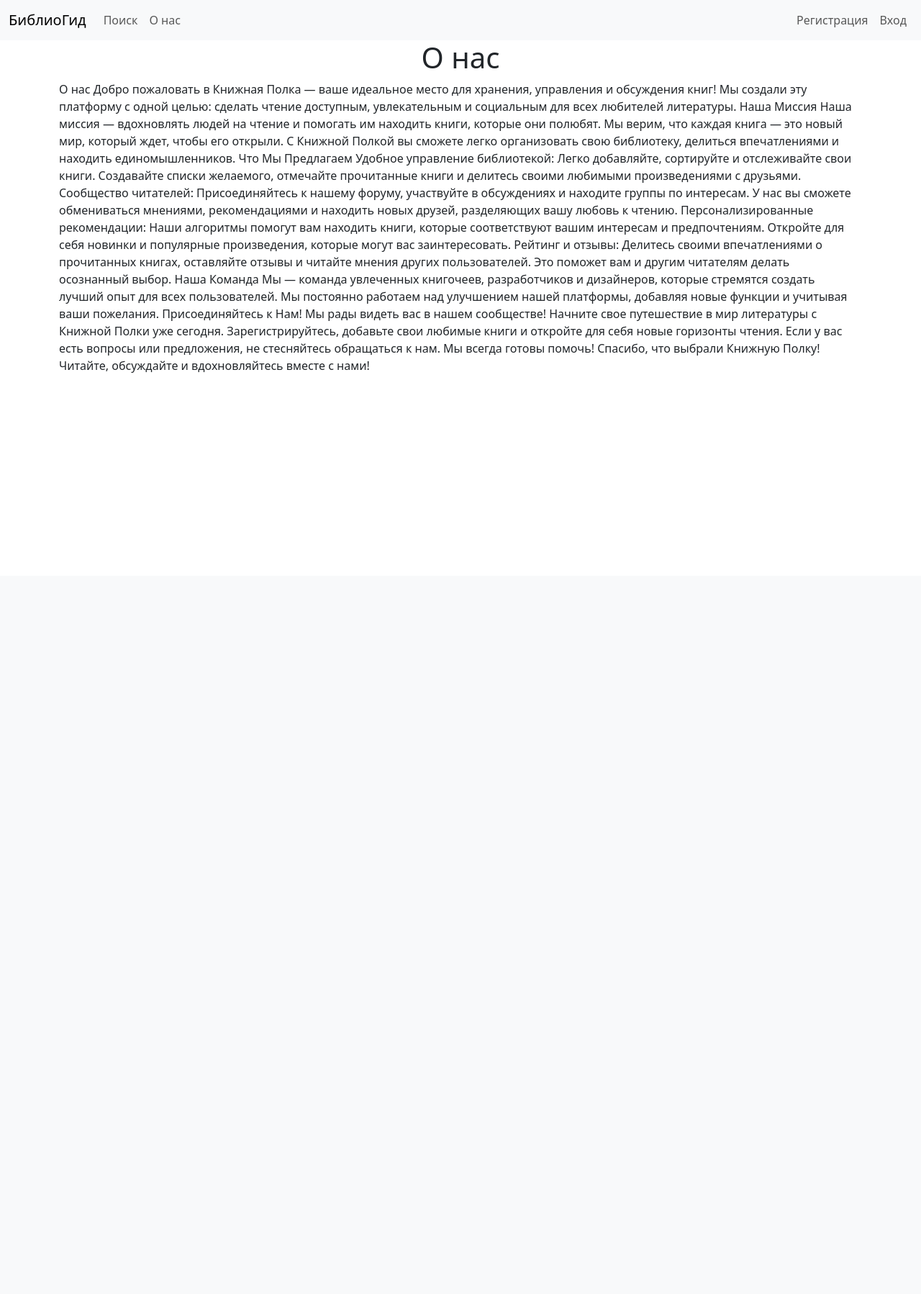
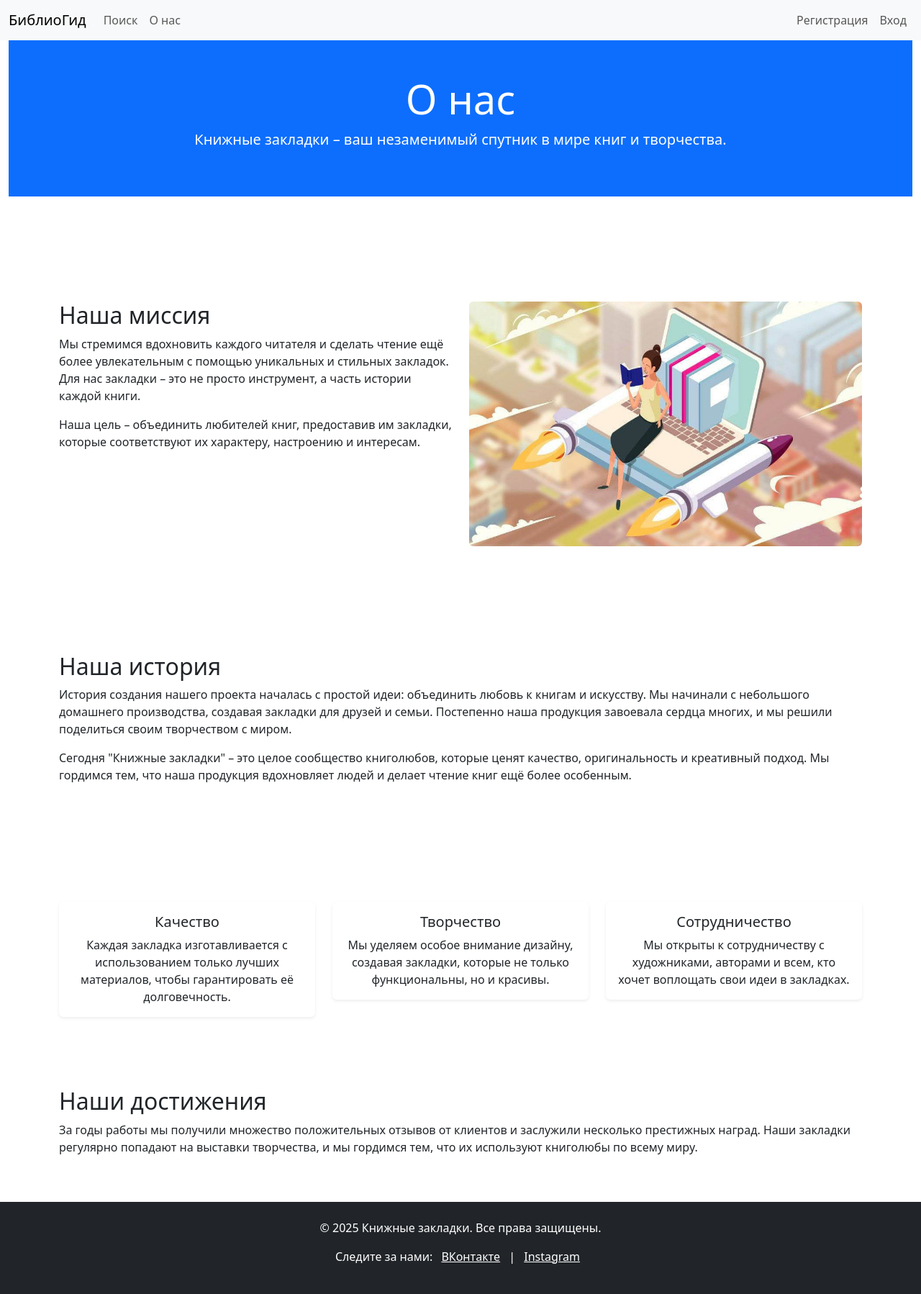
Before and after one commit to KumaKuma0810/BookProject, a Django app: page /about/ in a window 1280 px wide. Shown: the whole page at 72% size. Before the commit the page ends 518 px from the top, so only its background shows below. Run offline with Django 5.2, Linux system fonts and the light colour scheme; some libraries are stand-ins or nearby versions.

Commit message:
page add About style

```diff
--- a/BookInfo/forms.py
+++ b/BookInfo/forms.py
@@ -66,4 +66,4 @@ class CommentsForm(forms.ModelForm):
 
 
 class SearchForm(forms.Form):
-    query = forms.CharField(label='Поиск', required=False, max_length=255, widget=forms.TextInput(attrs={'class': 'form-control'}))
+    query = forms.CharField(label='', required=False, max_length=255, widget=forms.TextInput(attrs={'class': 'form-control'}))
--- a/BookInfo/models.py
+++ b/BookInfo/models.py
@@ -5,8 +5,8 @@ from django.utils import timezone
 
 class Userdb(models.Model):                   # пользователь
     username = models.CharField(verbose_name='Имя пользователя', max_length=20)
-    phone = models.IntegerField(verbose_name='Номер телефона', blank=True)
-    date_birthday = models.DateField(verbose_name='Дата рождения')
+    # phone = models.IntegerField(verbose_name='Номер телефона', blank=True)
+    # date_birthday = models.DateField(verbose_name='Дата рождения')
     email = models.EmailField(verbose_name='Почта пользователя', max_length=255)
     avatar = models.ImageField(upload_to='upload/Users/Avatar/', verbose_name='Аватарка', blank=True, default='/upload/Users/Avatar/avatar_default.png')
 
--- a/BookProject/settings.py
+++ b/BookProject/settings.py
@@ -36,7 +36,7 @@ INSTALLED_APPS = [
     'django.contrib.sessions',
     'django.contrib.messages',
     'django.contrib.staticfiles',
-    'BookInfo',
+    'BookInfo'
 ]
 
 MIDDLEWARE = [
--- a/static/BookInfo/css/style.css
+++ b/static/BookInfo/css/style.css
@@ -81,3 +81,16 @@ header {
 .container-search-img {
     padding: 50px 0px;
 }
+
+.full-height {
+    min-height: 100vh; /* Высота блока на весь экран */
+    display: flex;
+    flex-direction: column; /* Вертикальная структура */
+  }
+  .content {
+    flex-grow: 1; /* Занимает всё оставшееся пространство */
+  }
+
+.mb-5-about {
+    padding: 50px 0px;
+  }
--- a/templates/BookInfo/about.html
+++ b/templates/BookInfo/about.html
@@ -2,41 +2,83 @@
 
 {% block title %} Добавить книгу  {% endblock %}
 
-{% block content %}
+{% block content %}  <!-- Навигационная панель -->
+<!-- Основной блок -->
+<div class="container-fluid full-height">
+  <header class="bg-primary text-white py-5 text-center">
+    <h1 class="display-4">О нас</h1>
+    <p class="lead">Книжные закладки – ваш незаменимый спутник в мире книг и творчества.</p>
+  </header>
+  <main class="content py-5">
+    <div class="container">
+      <!-- Миссия компании -->
+      <div class="row mb-5 mb-5-about">
+        <div class="col-lg-6">
+          <h2>Наша миссия</h2>
+          <p>Мы стремимся вдохновить каждого читателя и сделать чтение ещё более увлекательным с помощью уникальных и стильных закладок. Для нас закладки – это не просто инструмент, а часть истории каждой книги.</p>
+          <p>Наша цель – объединить любителей книг, предоставив им закладки, которые соответствуют их характеру, настроению и интересам.</p>
+        </div>
+        <div class="col-lg-6">
+          <img src="/upload/BookInfo/Oblozhka-6.jpg" alt="Книжные закладки" class="img-fluid rounded">
+        </div>
+      </div>
 
-<div class="container">
-    <center><h1> О нас </h1></center>
+      <!-- История компании -->
+      <div class="row mb-5 mb-5-about">
+        <div class="col-lg-12">
+          <h2>Наша история</h2>
+          <p>История создания нашего проекта началась с простой идеи: объединить любовь к книгам и искусству. Мы начинали с небольшого домашнего производства, создавая закладки для друзей и семьи. Постепенно наша продукция завоевала сердца многих, и мы решили поделиться своим творчеством с миром.</p>
+          <p>Сегодня "Книжные закладки" – это целое сообщество книголюбов, которые ценят качество, оригинальность и креативный подход. Мы гордимся тем, что наша продукция вдохновляет людей и делает чтение книг ещё более особенным.</p>
+        </div>
+      </div>
 
-    <p>
-        О нас
+      <!-- Наши ценности -->
+      <div class="row mb-5 mb-5-about">
+        <div class="col-lg-4 text-center">
+          <div class="card border-0 shadow-sm">
+            <div class="card-body">
+              <h5 class="card-title">Качество</h5>
+              <p class="card-text">Каждая закладка изготавливается с использованием только лучших материалов, чтобы гарантировать её долговечность.</p>
+            </div>
+          </div>
+        </div>
+        <div class="col-lg-4 text-center">
+          <div class="card border-0 shadow-sm">
+            <div class="card-body">
+              <h5 class="card-title">Творчество</h5>
+              <p class="card-text">Мы уделяем особое внимание дизайну, создавая закладки, которые не только функциональны, но и красивы.</p>
+            </div>
+          </div>
+        </div>
+        <div class="col-lg-4 text-center">
+          <div class="card border-0 shadow-sm">
+            <div class="card-body">
+              <h5 class="card-title">Сотрудничество</h5>
+              <p class="card-text">Мы открыты к сотрудничеству с художниками, авторами и всем, кто хочет воплощать свои идеи в закладках.</p>
+            </div>
+          </div>
+        </div>
+      </div>
 
-Добро пожаловать в Книжная Полка — ваше идеальное место для хранения, управления и обсуждения книг! Мы создали эту платформу с одной целью: сделать чтение доступным, увлекательным и социальным для всех любителей литературы.
-Наша Миссия
-
-Наша миссия — вдохновлять людей на чтение и помогать им находить книги, которые они полюбят. Мы верим, что каждая книга — это новый мир, который ждет, чтобы его открыли. С Книжной Полкой вы сможете легко организовать свою библиотеку, делиться впечатлениями и находить единомышленников.
-Что Мы Предлагаем
-
-    Удобное управление библиотекой: Легко добавляйте, сортируйте и отслеживайте свои книги. Создавайте списки желаемого, отмечайте прочитанные книги и делитесь своими любимыми произведениями с друзьями.
-
-    Сообщество читателей: Присоединяйтесь к нашему форуму, участвуйте в обсуждениях и находите группы по интересам. У нас вы сможете обмениваться мнениями, рекомендациями и находить новых друзей, разделяющих вашу любовь к чтению.
-
-    Персонализированные рекомендации: Наши алгоритмы помогут вам находить книги, которые соответствуют вашим интересам и предпочтениям. Откройте для себя новинки и популярные произведения, которые могут вас заинтересовать.
-
-    Рейтинг и отзывы: Делитесь своими впечатлениями о прочитанных книгах, оставляйте отзывы и читайте мнения других пользователей. Это поможет вам и другим читателям делать осознанный выбор.
-
-Наша Команда
-
-Мы — команда увлеченных книгочеев, разработчиков и дизайнеров, которые стремятся создать лучший опыт для всех пользователей. Мы постоянно работаем над улучшением нашей платформы, добавляя новые функции и учитывая ваши пожелания.
-Присоединяйтесь к Нам!
-
-Мы рады видеть вас в нашем сообществе! Начните свое путешествие в мир литературы с Книжной Полки уже сегодня. Зарегистрируйтесь, добавьте свои любимые книги и откройте для себя новые горизонты чтения.
-
-Если у вас есть вопросы или предложения, не стесняйтесь обращаться к нам. Мы всегда готовы помочь!
-
-Спасибо, что выбрали Книжную Полку! Читайте, обсуждайте и вдохновляйтесь вместе с нами!
-    </p>
+      <!-- Призы и награды -->
+      <div class="row">
+        <div class="col-lg-12">
+          <h2>Наши достижения</h2>
+          <p>За годы работы мы получили множество положительных отзывов от клиентов и заслужили несколько престижных наград. Наши закладки регулярно попадают на выставки творчества, и мы гордимся тем, что их используют книголюбы по всему миру.</p>
+        </div>
+      </div>
+    </div>
+  </main>
 </div>
 
-
-
+<!-- Подвал -->
+<footer class="bg-dark text-white py-4">
+  <div class="container text-center">
+    <p>&copy; 2025 Книжные закладки. Все права защищены.</p>
+    <p>Следите за нами:
+      <a href="#" class="text-white mx-2">ВКонтакте</a> |
+      <a href="#" class="text-white mx-2">Instagram</a>
+    </p>
+  </div>
+</footer>
 {% endblock content %}
--- a/templates/BookInfo/book_list.html
+++ b/templates/BookInfo/book_list.html
@@ -15,7 +15,7 @@
                     </div>
                 </div>
             </div>
-            <div class="col-xl-5 col-xxl-6 d-none d-xl-block text-center"><img class="img-fluid rounded-3 my-5" src="https://dummyimage.com/600x400/343a40/6c757d" alt="..."></div>
+            <div class="col-xl-5 col-xxl-6 d-none d-xl-block text-center"><img class="img-fluid rounded-3 my-5" src="/upload/BookInfo/generated_image_sdxl (1).png" alt="..."></div>
         </div>
     </div>
 </header>
--- a/templates/BookInfo/profile.html
+++ b/templates/BookInfo/profile.html
@@ -12,6 +12,7 @@
                     <h5 class="card-title">Имя Фамилия</h5>
                     <p class="card-text">Краткое описание о пользователе.</p>
                     <a href="#" class="btn btn-primary">Редактировать профиль</a>
+                    <a href="#" class="btn btn-danger">Выйти </a>
                 </div>
             </div>
         </div>
```
Also changed, not shown: templates/BookInfo/search_list.html (+5 -3 lines), BookInfo/migrations/0001_initial.py (deleted), BookInfo/migrations/__init__.py (deleted), BookInfo/views.py (line endings or trailing spaces), db.sqlite3, upload/Book/cover1__w820_1_9wingCv.jpg (added), upload/Book/cover1__w820_1_GAc7xyf.jpg (added), upload/BookInfo/generated_image_sdxl (1).png (added), upload/BookInfo/generated_image_sdxl.png (added).
